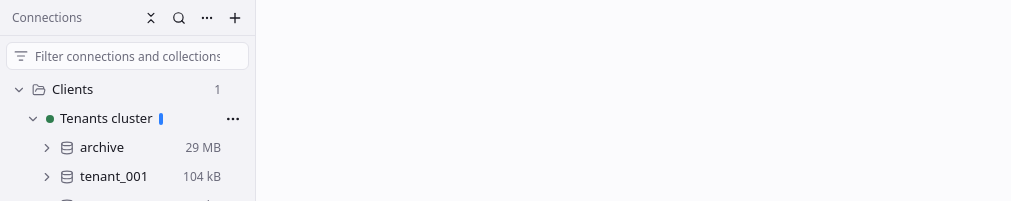
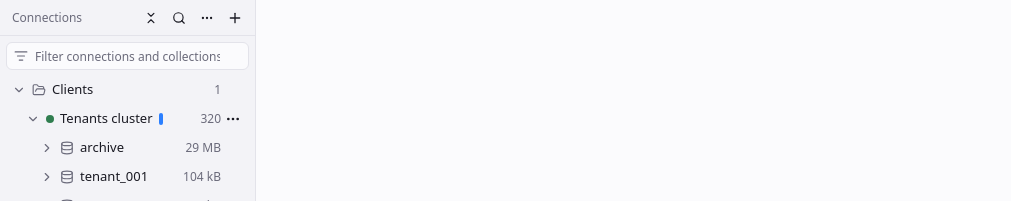
Before and after one commit to matteohcf/odin-db, a React (Vite) app in the folder apps/desktop/: page / in a window 1280 px wide. Both pictures are taken after a click on the button "Tenants cluster". Shown: the top 201 px of the page, without its empty margins (0-1011 px from the left). Built offline with nearby package versions, Linux system fonts and the light colour scheme.

Commit message:
feat(desktop): show each open connection's database count in the sidebar

```diff
--- a/apps/desktop/src/features/connections/components/profile-node.tsx
+++ b/apps/desktop/src/features/connections/components/profile-node.tsx
@@ -1,7 +1,7 @@
 import type { ConnectionProfile } from "@odin-db/bindings";
 import { DropdownMenuItem, DropdownMenuSeparator } from "@odin-db/ui/components/dropdown-menu";
 import { cn } from "@odin-db/ui/lib/utils";
-import { useQueryClient } from "@tanstack/react-query";
+import { useQuery, useQueryClient } from "@tanstack/react-query";
 import {
   Activity,
   CalendarClock,
@@ -29,7 +29,7 @@ import { useTabs } from "@/features/workspace";
 import { errorMessage, hostKeyError } from "@/lib/ipc";
 import { connectionKeys } from "../api/keys";
 import { useConnect, useDisconnect, useDuplicateProfile } from "../api/mutations";
-import { useConnectionOf } from "../api/queries";
+import { databasesQuery, useConnectionOf } from "../api/queries";
 import { useExpanded } from "../store/explorer-store";
 import { useConnectionHealth } from "../store/health-store";
 import { CreateCollectionDialog } from "./create-collection-dialog";
@@ -55,6 +55,11 @@ export function ProfileNode({ indent, profile, onEdit, onDelete, onExport }: Pro
   const disconnect = useDisconnect();
   const duplicate = useDuplicateProfile();
   const [expanded, setExpanded] = useExpanded(profile.id);
+  // The same query as the tree, so it is shared once the connection is expanded.
+  const databaseCount = useQuery({
+    ...databasesQuery(connection?.id ?? ""),
+    enabled: connection !== undefined,
+  }).data?.length;
   const [toolDialog, setToolDialog] = useState<"backup" | "restore" | "createDatabase" | null>(
     null,
   );
@@ -123,8 +128,20 @@ export function ProfileNode({ indent, profile, onEdit, onDelete, onExport }: Pro
           </span>
         }
         trailing={
-          profile.readOnly ? (
-            <Lock className="size-3" aria-label={t("profile.readOnly")} />
+          databaseCount !== undefined || profile.readOnly ? (
+            <span className="flex items-center gap-1.5">
+              {databaseCount !== undefined && (
+                // The row is named after the connection alone; the count is a hint.
+                <span
+                  aria-hidden
+                  className="tabular-nums"
+                  title={t("tree.databases", { count: databaseCount })}
+                >
+                  {databaseCount}
+                </span>
+              )}
+              {profile.readOnly && <Lock className="size-3" aria-label={t("profile.readOnly")} />}
+            </span>
           ) : undefined
         }
         actions={
--- a/apps/desktop/src/features/connections/locales/en.json
+++ b/apps/desktop/src/features/connections/locales/en.json
@@ -56,7 +56,9 @@
     "copyName": "Copy name",
     "nameCopied": "Copied {{name}}.",
     "count_one": "About {{count, number}} document",
-    "count_other": "About {{count, number}} documents"
+    "count_other": "About {{count, number}} documents",
+    "databases_one": "{{count, number}} database",
+    "databases_other": "{{count, number}} databases"
   },
   "dialog": {
     "createTitle": "New connection",
--- a/apps/desktop/src/features/connections/locales/it.json
+++ b/apps/desktop/src/features/connections/locales/it.json
@@ -56,7 +56,9 @@
     "copyName": "Copia il nome",
     "nameCopied": "Copiato {{name}}.",
     "count_one": "Circa {{count, number}} documento",
-    "count_other": "Circa {{count, number}} documenti"
+    "count_other": "Circa {{count, number}} documenti",
+    "databases_one": "{{count, number}} database",
+    "databases_other": "{{count, number}} database"
   },
   "dialog": {
     "createTitle": "Nuova connessione",
```
